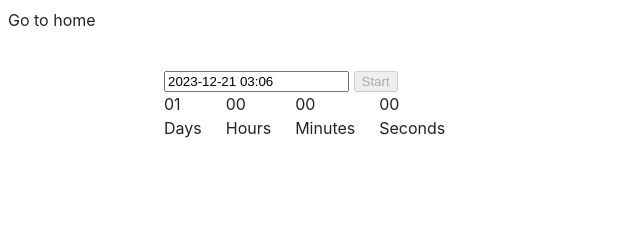
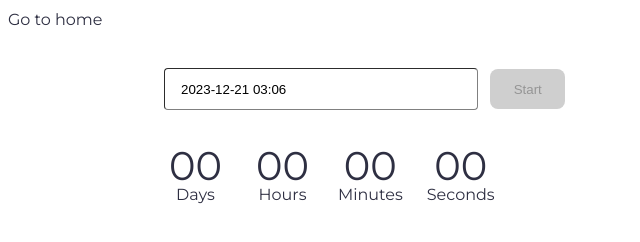
Before and after one commit to FunnyBilbur/goit-js-hw-10, a website built with Vite: page src/01-timer.html in a window 1280 px wide. Shown: the whole page, without its empty margins (0-640 px from the left). Built offline with nearby package versions, Linux system fonts and the light colour scheme.

Commit message:
timer is done
timer is done

```diff
--- a/package.json
+++ b/package.json
@@ -16,6 +16,7 @@
   "license": "ISC",
   "dependencies": {
     "flatpickr": "^4.6.13",
+    "izitoast": "^1.4.0",
     "vite-plugin-full-reload": "^1.0.5",
     "vite-plugin-html-inject": "^1.0.1"
   }
--- a/src/01-timer.html
+++ b/src/01-timer.html
@@ -5,17 +5,20 @@
     <meta http-equiv="X-UA-Compatible" content="IE=edge" />
     <meta name="viewport" content="width=device-width, initial-scale=1.0" />
     <link rel="stylesheet" href="./css/styles.css" />
-
+    <link href="https://fonts.googleapis.com/css2?family=Montserrat&display=swap" rel="stylesheet">
     <title>Timer</title>
   </head>
   <body>
       <a href="./index.html">Go to home</a>
     <section class="section__timer">
-        <input type="text" id="datetime-picker" />
+    <div>
+    <input type="text" id="datetime-picker" />
     <button type="button" disabled data-start>Start</button>
+    </div>
+
     <div class="timer">
         <div class="field">
-            <span class="value" data-days>01</span>
+            <span class="value" data-days>00</span>
             <span class="label">Days</span>
         </div>
         <div class="field">
@@ -32,6 +35,7 @@
         </div>
     </div>
     </section>
+    <!-- <script src="iziToast/dist/js/iziToast.min.js" type="text/javascript"></script> -->
     <script type="module" src="/js/01-timer.js"></script>
   </body>
 </html>
--- a/src/css/styles.css
+++ b/src/css/styles.css
@@ -8,12 +8,12 @@
 @import url('./timer.css');
 
 :root {
-  font-family: Inter, Avenir, Helvetica, Arial, sans-serif;
+  font-family: 'Montserrat', sans-serif;
   font-size: 16px;
   line-height: 24px;
   font-weight: 400;
 
-  color: #242424;
+  color: #2E2F42;
   background-color: rgba(255, 255, 255, 0.87);
 
   font-synthesis: none;
--- a/src/css/timer.css
+++ b/src/css/timer.css
@@ -4,13 +4,74 @@
 }
 .timer{
     display: flex;
+    margin-top: 32px;
 }
 
 .field{
+    height: 72px;
     display: flex;
     flex-direction: column;
+    align-items: center;
+    justify-content: center;
 }
 
 .field + .field{
     margin-left: 24px;
 }
+
+.section__timer button{
+    height: 40px;
+    width: 75px;
+    border-radius: 8px;
+    border-color: transparent;
+    /* border-color: ; */
+    margin-left: 8px;
+}
+.section__timer button{
+    font-weight: 500;
+}
+
+.section__timer button:enabled{
+    background-color: #4E75FF;
+    color: white;
+}
+.section__timer button:disabled{
+    background-color:#CFCFCF;
+}
+
+.section__timer button:hover{
+    background-color: #6C8CFF;
+}
+
+.section__timer input{
+    width: 280px;
+    height: 24px;
+    border-radius: 4px;
+    padding: 8px 16px 8px 16px;
+
+    border-color: #808080;
+    border-width: 1px;
+}
+
+.section__timer input:active{
+    border-color: #4E75FF;
+}
+
+.section__timer input:disabled{
+    border-color:#808080;
+    color: #808080;
+}
+
+.section__timer input:hover{
+    border-color:#000000;
+
+}
+
+.value{
+    font-size: 40px;
+    padding: 5px;
+}
+
+.label{
+
+}
--- a/src/js/01-timer.js
+++ b/src/js/01-timer.js
@@ -1,5 +1,9 @@
 import flatpickr from "flatpickr";
 import "flatpickr/dist/flatpickr.min.css";
+import iziToast from "izitoast";
+import "iziToast/dist/css/iziToast.min.css";
+import "iziToast/dist/js/iziToast.min.js";
+
 
 const BtnStart = document.querySelector('button');
 const days = document.querySelector('span[data-days]');
@@ -23,11 +27,22 @@ const options = {
         }
         else {
             BtnStart.disabled = true;
-            window.alert('Please choose a date in the future');
+            iziToast.show({
+                title: 'Error',
+                titleColor: 'white',
+                position: 'topRight',
+                message: 'Please choose a date in the future',
+                messageColor: 'white',
+                backgroundColor: '#EF4040',
+                progressBarColor: '#B51B1B'
+            });
         }
         clearInterval(intervalId);
+        days.innerText = "00";
+        hours.innerText = "00";
+        minutes.innerText = "00";
+        seconds.innerText = "00";
     },
-
 };
 
 const myInput = document.querySelector("#datetime-picker");
```
Also changed, not shown: 1 other file.
